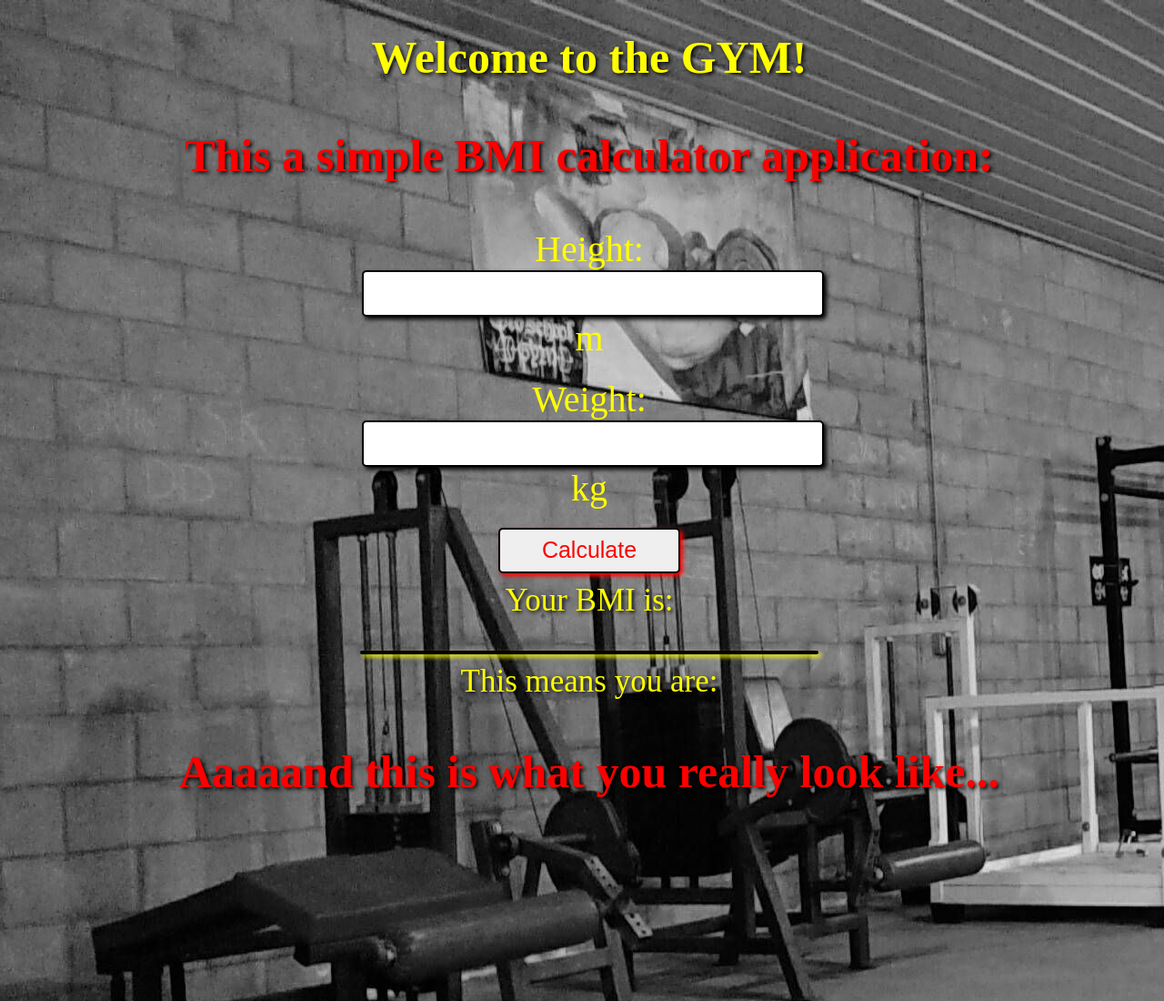
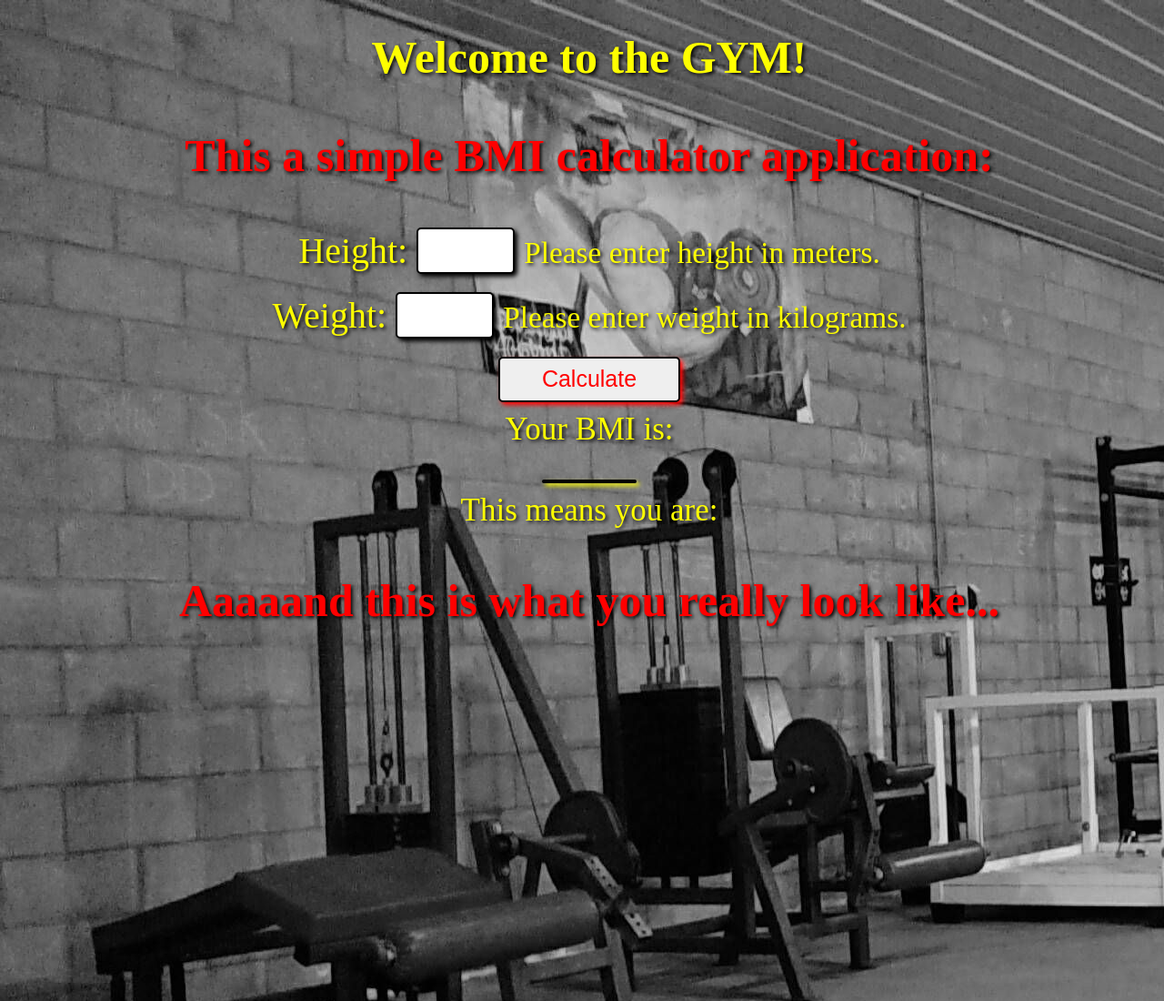
Before and after one commit to Pici1985/BMIFinished, a plain HTML site: page index.html in a window 1280 px wide. Shown: the top 1100 px of the page at 91% size. Drawn offline with Linux system fonts and the light colour scheme.

Commit message:
update
update

```diff
--- a/BMI.css
+++ b/BMI.css
@@ -34,6 +34,7 @@ img {
     border: solid 3px white;
     border-radius: 5px;
     box-shadow: 5px 5px 7px black;
+    align-self: center;
 }
 
 h1 {
@@ -51,7 +52,7 @@ body {
 }
 .form-control {
     font-size: 40px;
-    width: 500px;
+    width: 100px;
     margin: auto;
     border-radius: 5px;
     border: solid 2px black;
@@ -60,7 +61,8 @@ body {
 }
 .form-group {
     font-size: 40px;
-    width: 500px;
+    text-shadow: 2px 2px 4px black;
+    width: 80%;
     margin: auto;
     margin-bottom: 20px;
 }
--- a/index.html
+++ b/index.html
@@ -20,13 +20,13 @@
                 <h3>This a simple BMI calculator application:</h3>
                 <div class="form-group">
                     <label> Height:</label>
-                    <input type="number" name="hightInput" class="form-control" value="" id="hight">m
-                    <small class="form-text text-muted"></small>
+                    <input type="number" name="hightInput" class="form-control" value="" id="hight">
+                    <small class="form-text text-muted">Please enter height in meters.</small>
                 </div>
                 <div class="form-group">
                     <label> Weight:</label>
-                    <input type="number" name="weightInput" class="form-control" value="" id="weight">kg
-                    <small class="form-text text-muted"></small>
+                    <input type="number" name="weightInput" class="form-control" value="" id="weight">
+                    <small class="form-text text-muted">Please enter weight in kilograms.</small>
                 </div>
 
                 <button onclick="getValues()" type="button" value="func" class="btn">Calculate</button>
```
